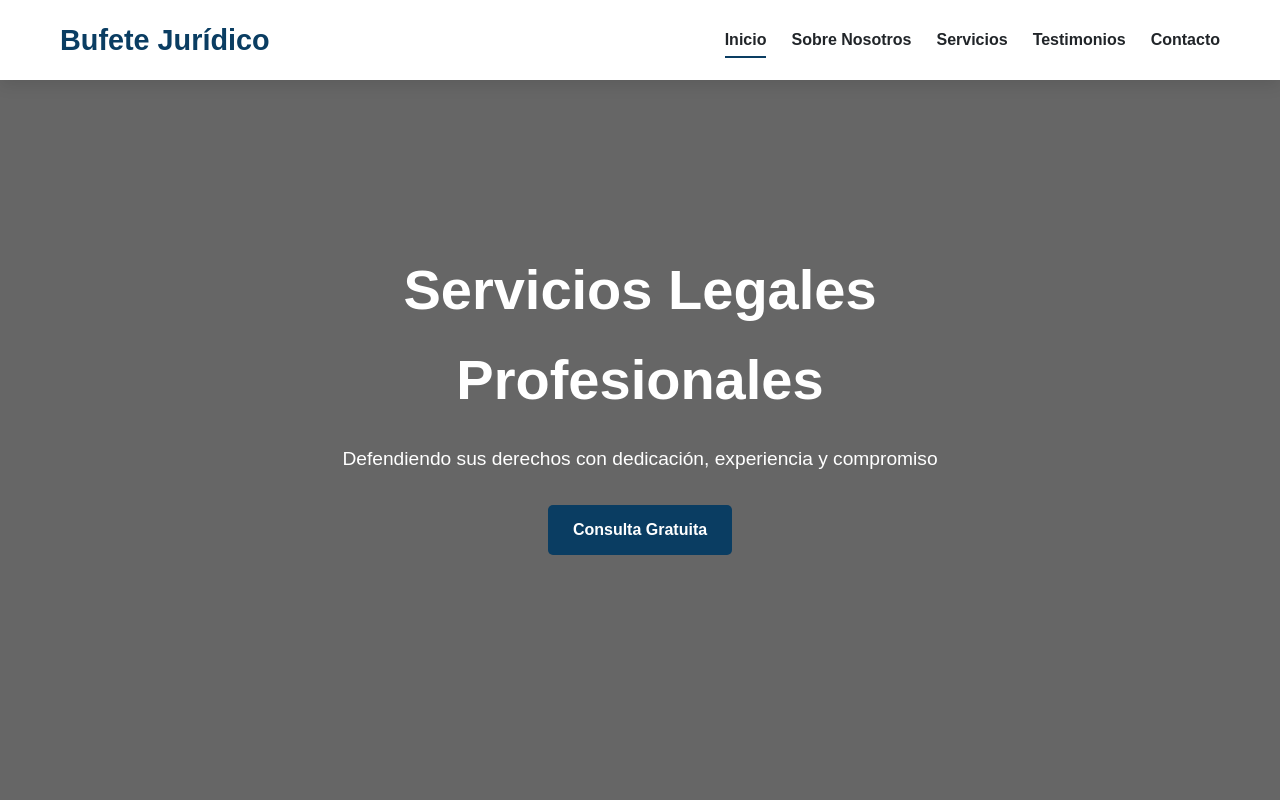
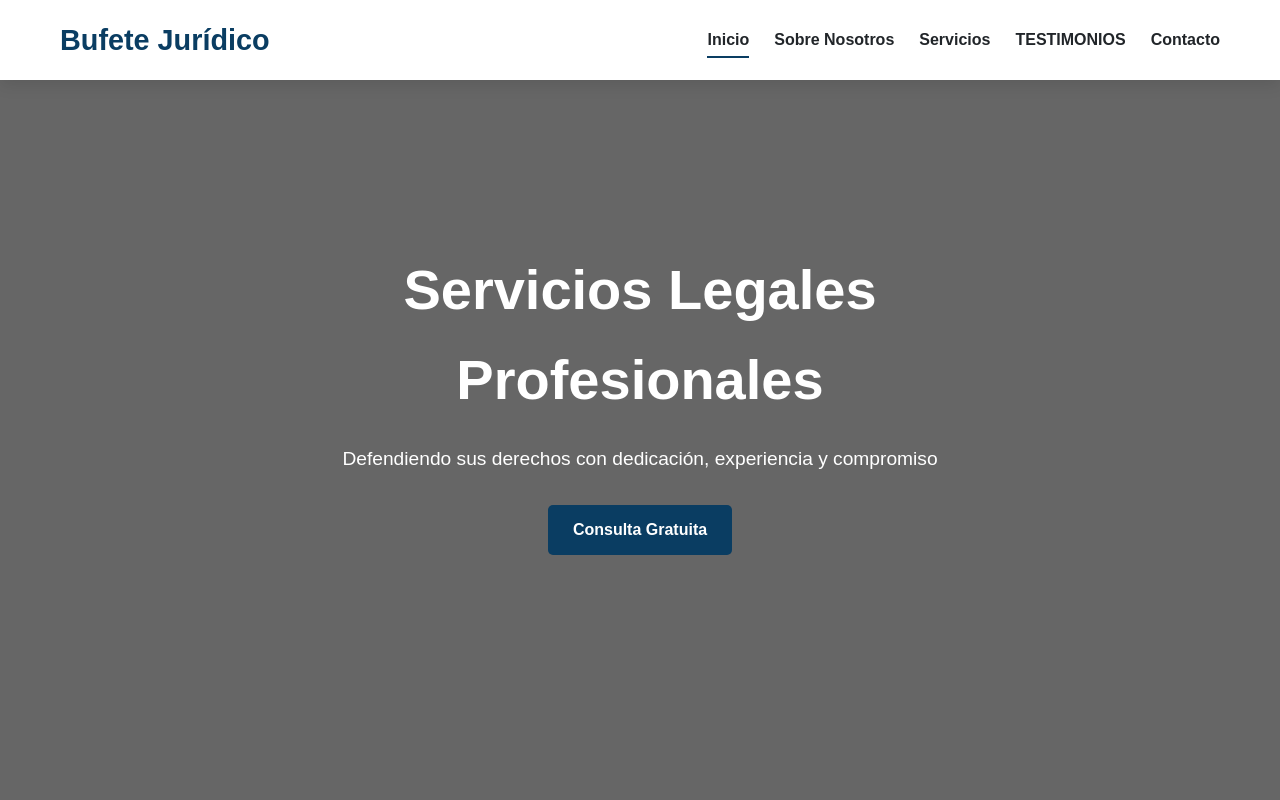
Before and after one commit to lukakutc/paginaAbogados, a plain HTML site: page index.html in a window 1280 px wide. Shown: the top 800 px of the page. Drawn offline with Linux system fonts and the light colour scheme.

Commit message:
TESTIMONIOS

```diff
--- a/index.html
+++ b/index.html
@@ -19,7 +19,7 @@
                     <li><a href="#inicio" class="active">Inicio</a></li>
                     <li><a href="#sobre-nosotros">Sobre Nosotros</a></li>
                     <li><a href="#servicios">Servicios</a></li>
-                    <li><a href="#testimonios">Testimonios</a></li>
+                    <li><a href="#testimonios">TESTIMONIOS</a></li>
                     <li><a href="#contacto">Contacto</a></li>
                 </ul>
             </nav>
```
